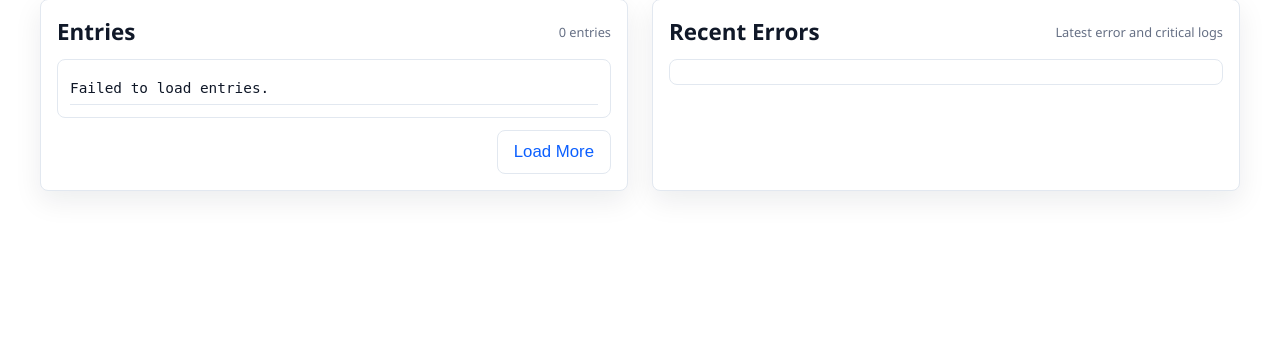
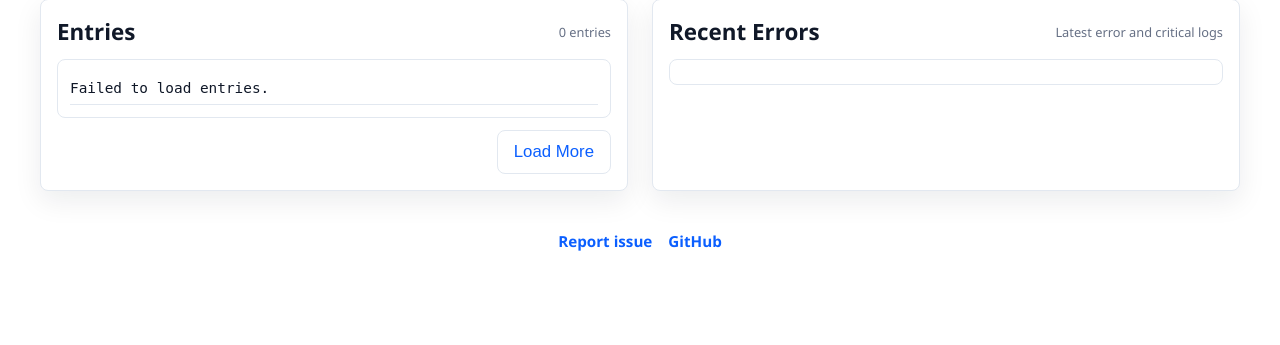
Before and after one commit to GOTXE/youtube-clear-view, a Flask app: template log_viewer/templates/logs.html in a window 1280 px wide. Shown: the part 304-649 px from the top of the page. Run offline with Flask 3, Linux system fonts and the light colour scheme; the template is opened without the code that fills it, so the values that code supplies are empty.

Commit message:
feat: add GitHub issue entry points

```diff
--- a/frontend/css/main.css
+++ b/frontend/css/main.css
@@ -821,6 +821,12 @@ select {
   margin: 0 auto;
 }
 
+.footer-links {
+  display: flex;
+  align-items: center;
+  gap: var(--space-3);
+}
+
 .footer-link {
   color: var(--primary);
   text-decoration: none;
--- a/frontend/i18n/en.json
+++ b/frontend/i18n/en.json
@@ -103,5 +103,6 @@
   "searchLabel": "Search",
   "close": "Close",
   "openMenu": "Open menu",
-  "menuLabel": "App menu"
+  "menuLabel": "App menu",
+  "reportIssue": "Report issue"
 }
--- a/frontend/i18n/es.json
+++ b/frontend/i18n/es.json
@@ -103,5 +103,6 @@
   "searchLabel": "Buscar",
   "close": "Cerrar",
   "openMenu": "Abrir menu",
-  "menuLabel": "Menu de la app"
+  "menuLabel": "Menu de la app",
+  "reportIssue": "Reportar problema"
 }
--- a/frontend/js/app.js
+++ b/frontend/js/app.js
@@ -166,6 +166,10 @@ document.addEventListener('DOMContentLoaded', async () => {
     }
     if (ui.githubLabel) {
       ui.githubLabel.textContent = t('viewOnGitHub');
+    }
+    const issuesLabel = document.getElementById('issues-label');
+    if (issuesLabel) {
+      issuesLabel.textContent = t('reportIssue');
     }
     const currentUser = document.getElementById('current-user');
     if (currentUser) {
--- a/log_viewer/static/style.css
+++ b/log_viewer/static/style.css
@@ -557,3 +557,24 @@ body {
 .level-chip.is-active[data-level="ALL"] {
   background: var(--level-all);
 }
+
+.page-footer {
+  padding: 0 var(--space-10) var(--space-6);
+  display: flex;
+  justify-content: center;
+  align-items: center;
+  gap: var(--space-4);
+  color: var(--muted);
+}
+
+.footer-link {
+  color: var(--primary);
+  text-decoration: none;
+  font-size: var(--font-body-small);
+  font-weight: 600;
+}
+
+.footer-link:hover,
+.footer-link:focus-visible {
+  text-decoration: underline;
+}
--- a/log_viewer/templates/logs.html
+++ b/log_viewer/templates/logs.html
@@ -78,6 +78,14 @@
         </div>
       </section>
     </main>
+    <footer class="page-footer">
+      <a class="footer-link" href="https://github.com/GOTXE/youtube-clear-view/issues/new?template=bug_report.yml" target="_blank" rel="noreferrer">
+        Report issue
+      </a>
+      <a class="footer-link" href="https://github.com/GOTXE/youtube-clear-view" target="_blank" rel="noreferrer">
+        GitHub
+      </a>
+    </footer>
 
     <script>
       const entriesContainer = document.getElementById('log-entries');
```
Also changed, not shown: frontend/index.html (+11 -6 lines), .github/ISSUE_TEMPLATE/bug_report.yml (added), .github/ISSUE_TEMPLATE/config.yml (added).
